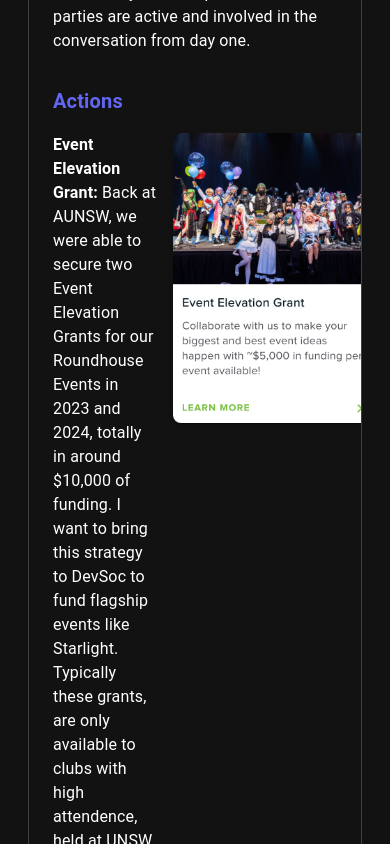
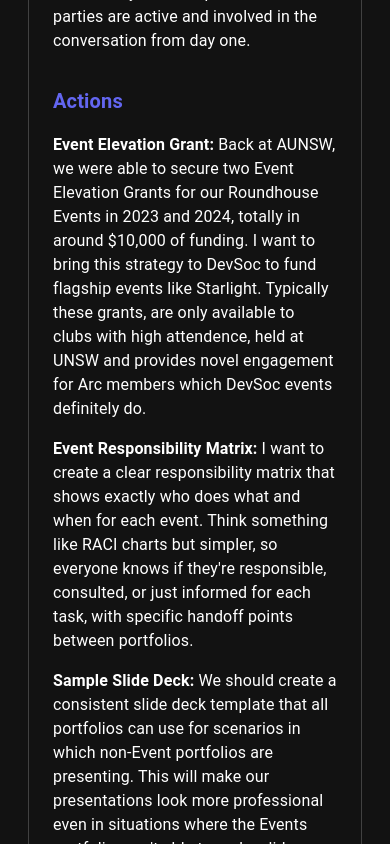
Before and after one commit to Shonk7/devsocapp, a React (Vite) app in the folder devsoc-exec/: page / in a window 390 px wide. Shown: the part 5300-6144 px from the top of the page. Built offline with nearby package versions, Linux system fonts and the light colour scheme.

Commit message:
fixed elevation image on mobile

```diff
--- a/devsoc-exec/src/components/VisionSection.tsx
+++ b/devsoc-exec/src/components/VisionSection.tsx
@@ -69,7 +69,15 @@
         Actions
       </Typography>
 
-      <Box sx={{ display: 'flex', gap: 2, alignItems: 'flex-start', mb: 3 }}>
+      <Box
+        sx={{
+          display: 'flex',
+          gap: 2,
+          alignItems: 'flex-start',
+          mb: 3,
+          flexDirection: { xs: 'column', md: 'row' },
+        }}
+      >
         <Box sx={{ flex: 1 }}>
           <Typography variant="body1" sx={{ mb: 2 }}>
             <strong>Event Elevation Grant:</strong> Back at AUNSW, we were able to
@@ -96,13 +104,14 @@
             borderRadius: 2,
             overflow: 'hidden',
             boxShadow: 2,
-            minWidth: 200,
-            maxWidth: 200,
+            minWidth: { xs: '100%', md: 200 },
+            maxWidth: { xs: '100%', md: 200 },
             cursor: 'pointer',
             transition: 'transform 0.2s ease',
+            mt: { xs: 2, md: 0 },
             '&:hover': {
               transform: 'scale(1.05)',
-            }
+            },
           }}
           onClick={() => window.open('https://www.arc.unsw.edu.au/clubs/club-forms/grants/club-elevation-grant', '_blank')}
         >
@@ -112,7 +121,7 @@
             style={{
               width: '100%',
               height: 'auto',
-              display: 'block'
+              display: 'block',
             }}
           />
         </Box>
```
